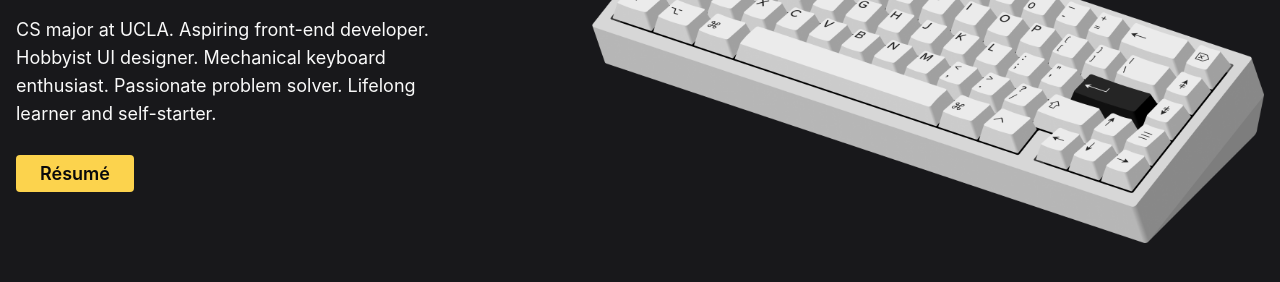
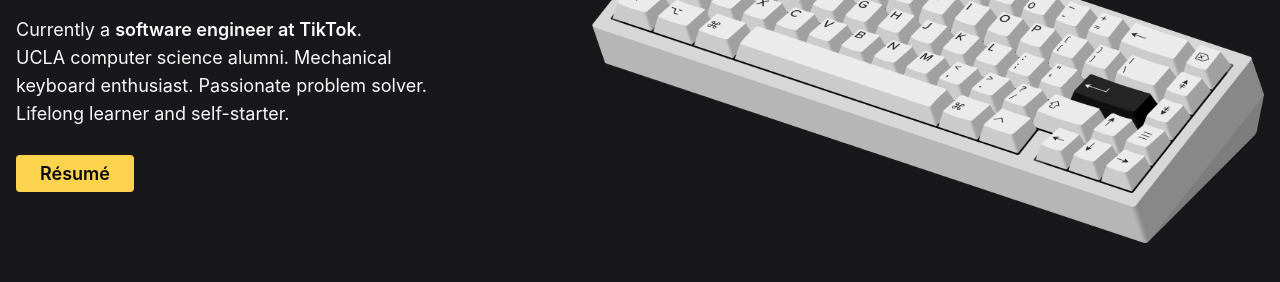
Before and after one commit to daidaniel/daidaniel.github.io, a Gatsby site: page / in a window 1280 px wide. Shown: the part 372-654 px from the top of the page. Built offline with nearby package versions, Linux system fonts and the light colour scheme; Gatsby itself is replaced by a stand-in of ours.

Commit message:
Update resume + hero text

```diff
--- a/src/components/hero.js
+++ b/src/components/hero.js
@@ -10,9 +10,7 @@ const Hero = () => {
             Daniel Dai
           </h1>
           <p className="mb-8 xl:text-lg">
-            CS major at UCLA. Aspiring front-end developer. Hobbyist UI
-            designer. Mechanical keyboard enthusiast. Passionate problem solver.
-            Lifelong learner and self-starter.
+            Currently a <span className="font-semibold">software engineer at TikTok</span>.<br></br>UCLA computer science alumni. Mechanical keyboard enthusiast. Passionate problem solver. Lifelong learner and self-starter.
           </p>
           <a
             href="/DanielDai-Resume.pdf"
```
Also changed, not shown: 1 other file.
